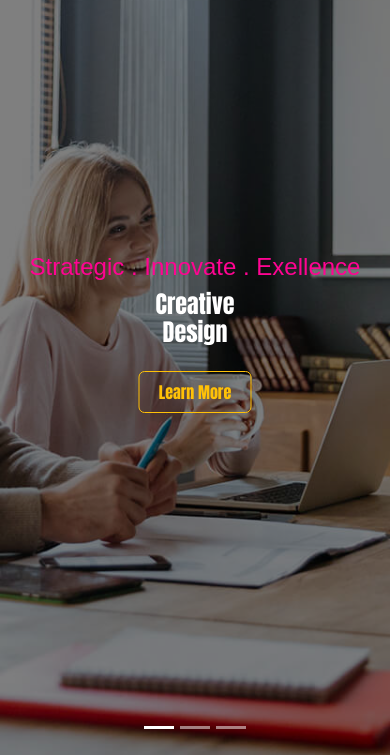
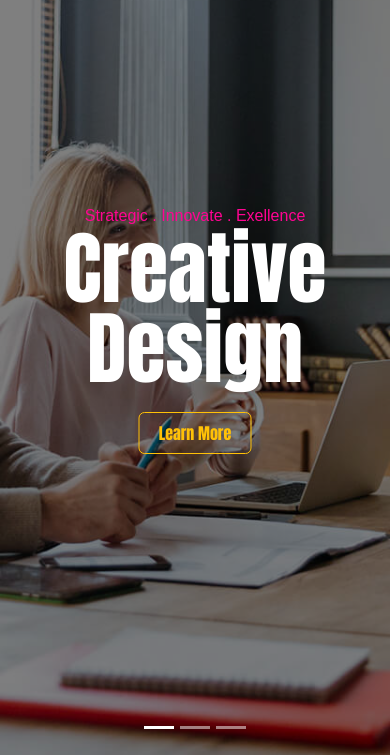
Before and after one commit to arnav3414/WebThinker, a plain HTML site: page index.html in a window 390 px wide. Shown: the part 89-844 px from the top of the page. Drawn offline with nearby package versions, Linux system fonts and the light colour scheme.

Commit message:
Update index.html

```diff
--- a/index.html
+++ b/index.html
@@ -9,7 +9,7 @@
     <link href="https://cdn.jsdelivr.net/npm/bootstrap@5.3.3/dist/css/bootstrap.min.css" rel="stylesheet">
     <script src="https://cdn.jsdelivr.net/npm/bootstrap@5.3.3/dist/js/bootstrap.bundle.min.js"></script>
     <style>
-        /* Crousel Starts */
+    /* Crousel Starts */
 a.nav-link {
     margin-left: 40px;
 }
@@ -187,8 +187,7 @@ h6 {
     transform: translate(-50%, -50%);
     color: #000;
     opacity: 0;
-    transition: opacity 0.5s ease;z
-    transition: opacity 0.5s ease;z
+    transition: opacity 0.5s ease;
     z-index: 2;
     text-align: center;
 }
@@ -415,7 +414,7 @@ section.whowe {
 }
 
 .hero-section {
-    background: url('./images/slide-01.jpg') no-repeat center center/cover;
+    background: url('../images/slide-01.jpg') no-repeat center center/cover;
     height: 70vh;
     position: relative;
     display: flex;
@@ -660,6 +659,7 @@ h6.text-highlight {
         height: 100vh;
         min-height: 400px;
         max-height: 100vh;
+
     }
 
     .banner .carousel-caption.d-flex.flex-column.align-items-center.justify-content-center {
@@ -674,10 +674,15 @@ h6.text-highlight {
         opacity: 1;
     }
 
-    .banner .carousel-caption h2,
+    .banner .carousel-caption h2
+    {
+        font-size: 5rem;
+        line-height: 1;
+    }
+
     .banner .carousel-caption h4 {
-        font-size: 1.5rem;
-        line-height: 1.2;
+        font-size: 1rem;
+        line-height: .5;
     }
 
     .banner .carousel-caption a.btn {
```
